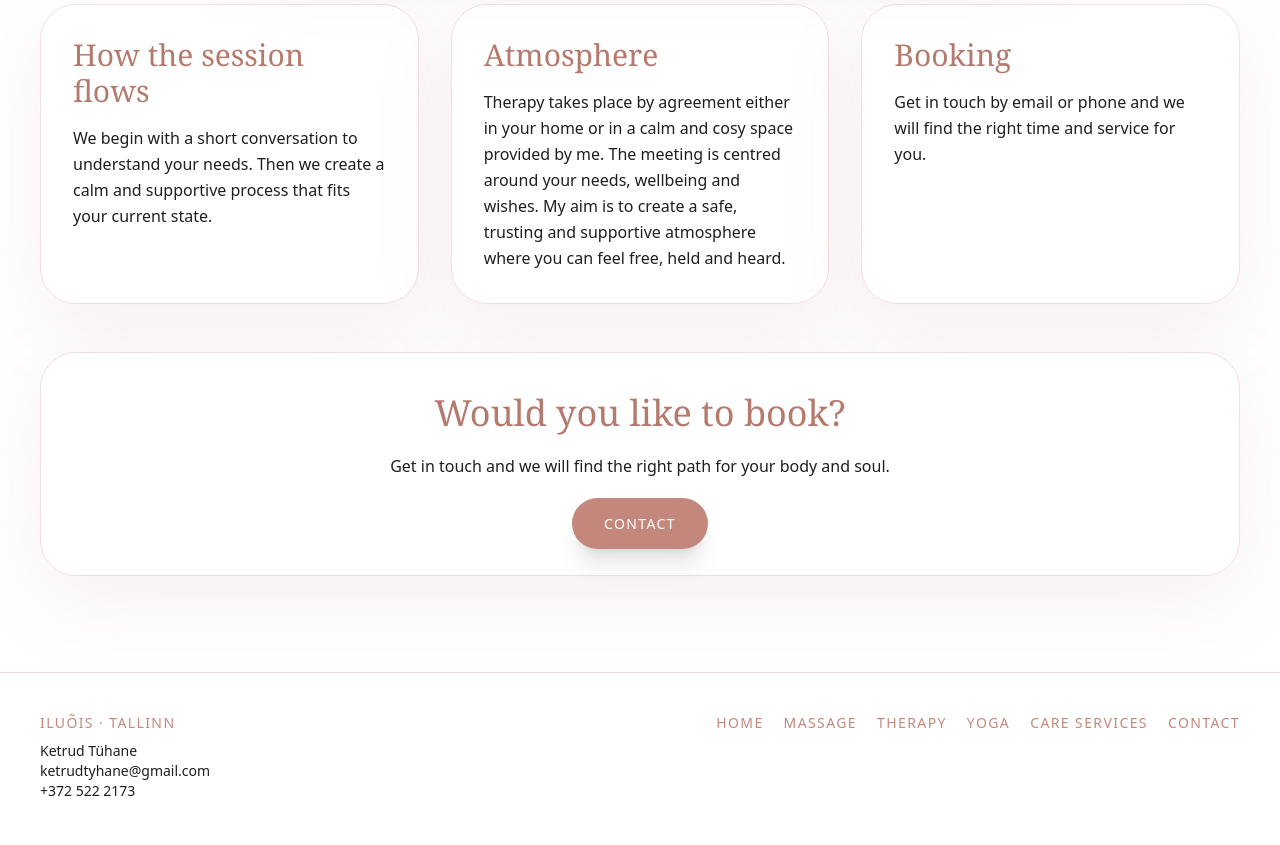
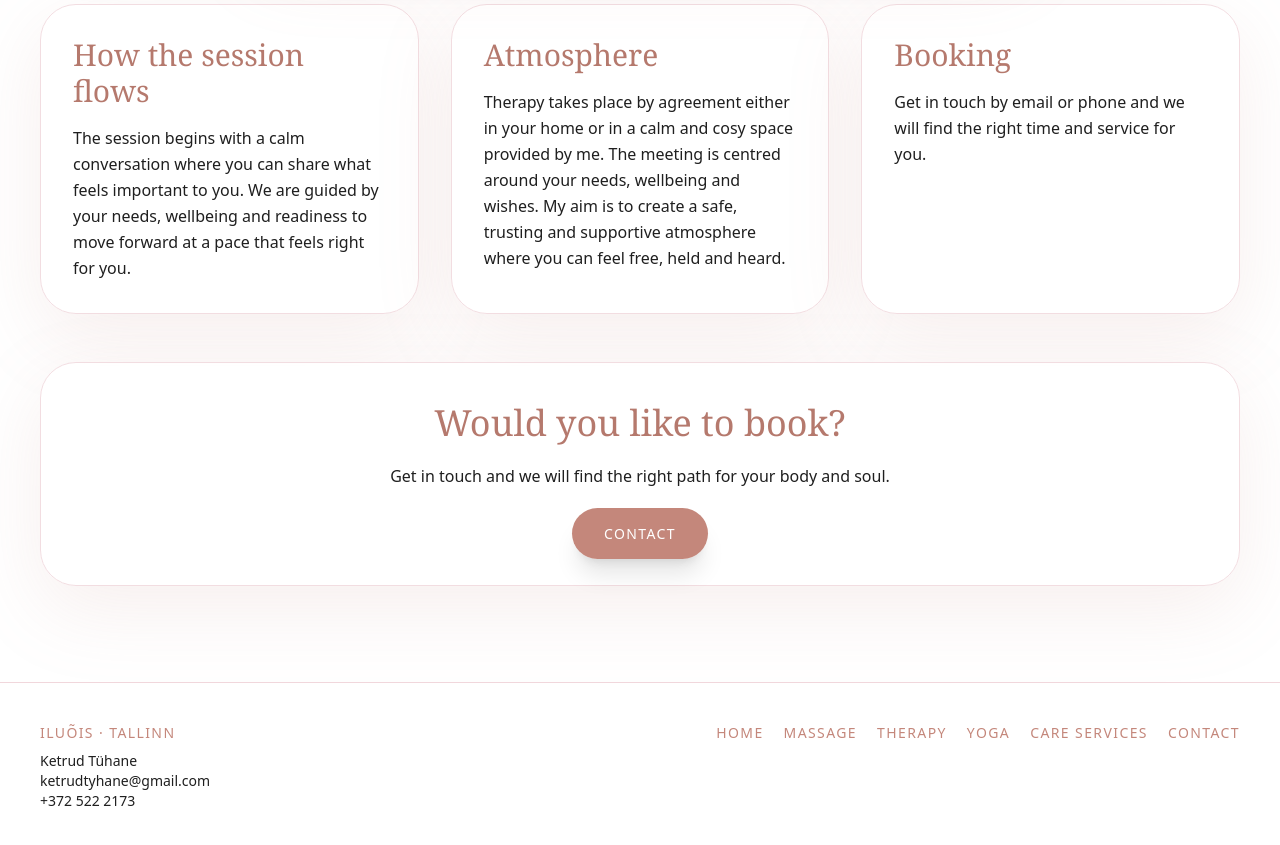
Before and after one commit to Ketrud/Iluois-website, a Next.js app: page /en/teraapia in a window 1280 px wide. Shown: the part 840-1685 px from the top of the page. Built offline with nearby package versions, Linux system fonts and the light colour scheme.

Commit message:
Update page.tsx

```diff
--- a/app/[locale]/teraapia/page.tsx
+++ b/app/[locale]/teraapia/page.tsx
@@ -55,7 +55,14 @@ export default function Service({ params }: { params: { locale: Locale } }) {
 
       <section className="mx-auto max-w-7xl px-6 pb-24 md:px-10">
         <div className="grid gap-8 md:grid-cols-3">
-          <InfoCard title={params.locale === 'et' ? 'Kuidas kohtumine kulgeb' : 'How the session flows'} text={params.locale === 'et' ? 'Alustame lühikese vestlusega, et mõista sinu vajadusi. Seejärel loon rahuliku ja toetava protsessi, mis sobitub sinu hetke seisundiga.' : 'We begin with a short conversation to understand your needs. Then we create a calm and supportive process that fits your current state.'} />
+          <InfoCard
+  title={params.locale === 'et' ? 'Kuidas kohtumine kulgeb' : 'How the session flows'}
+  text={
+    params.locale === 'et'
+      ? 'Kohtumine algab rahuliku vestlusega, kus saad jagada seda, mis on Sinu jaoks oluline. Lähtume Sinu vajadustest, enesetundest ja valmisolekust liikuda edasi Sulle sobivas tempos.'
+      : 'The session begins with a calm conversation where you can share what feels important to you. We are guided by your needs, wellbeing and readiness to move forward at a pace that feels right for you.'
+  }
+/>
           <InfoCard
   title={params.locale === 'et' ? 'Atmosfäär' : 'Atmosphere'}
   text={
```
